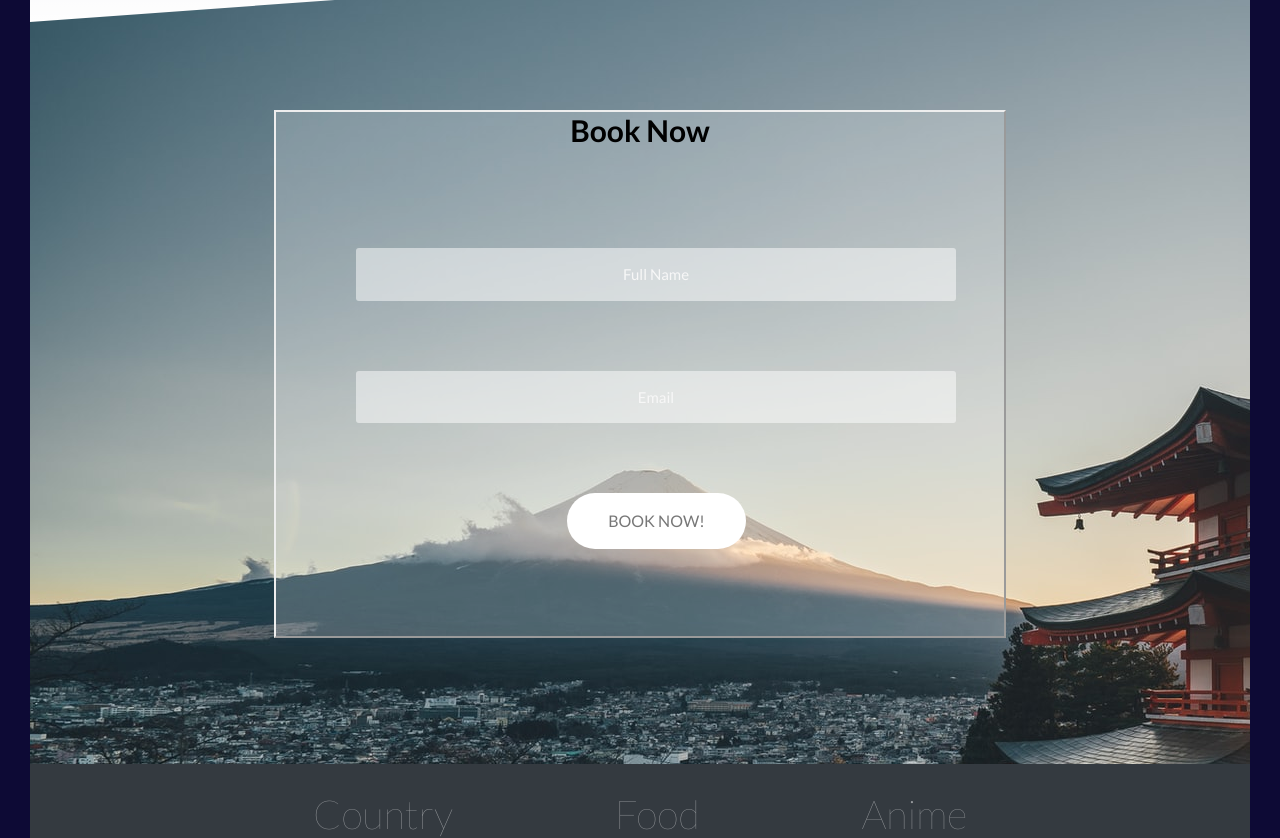
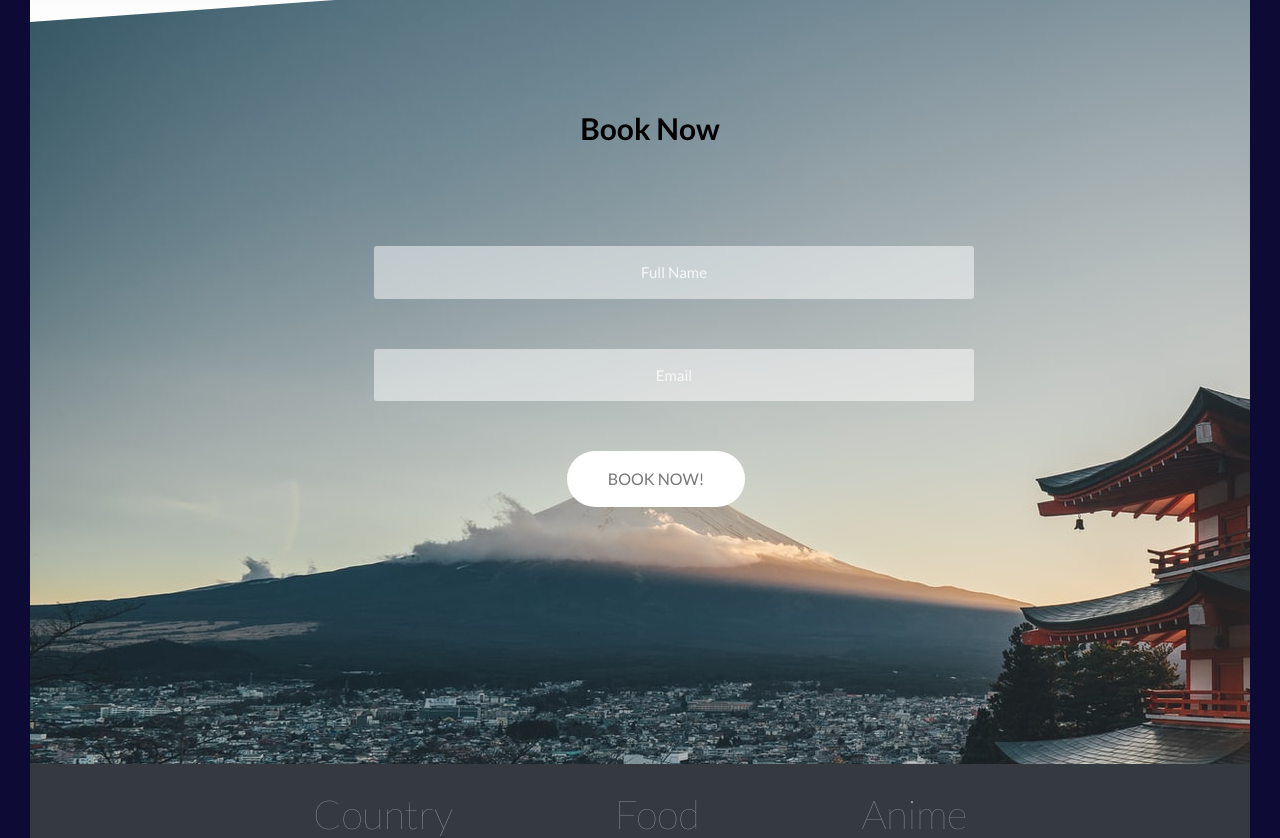
Before and after one commit to Mattvp21/Japan-Adventures, a website: page index.html in a window 1280 px wide. Shown: the part 1746-2584 px from the top of the page. Drawn offline with nearby package versions, Linux system fonts and the light colour scheme.

Commit message:
No cards on the mobile version

```diff
--- a/sass/components/_adventures.scss
+++ b/sass/components/_adventures.scss
@@ -15,17 +15,17 @@
    margin-top: -15vh;
 
    @include respond(tabland) {
-   height: 120vh;
+   height: 130vh;
 }
 
    @include respond(tabport) {
     clip-path: polygon(0 0%, 100% 0, 100% 100%, 0% 100%);
     -webkit-background-clip: polygon(0 0%, 100% 0, 100% 100%, 0% 100%);
-    height: 100vh;
+
 }
 
 @include respond(phone) {
-    height: 80vh;
+  display: none;
 
 }
 
@@ -56,26 +56,22 @@ h2 {
     perspective: 150rem;
     -moz-perspective: 150rem;
     position: relative;
-    width: 90%;
+    height:52rem;
 
 
 
     background-color: transparent;
-    @include respond(tabport) {
-        transform: translateY(-10rem);
 
-     }
 
-    @include respond(phone) {
-        transform: translateY(-15rem);
 
-     }
+
+
 
 
     &__side {
 
 
-        height: 50rem;
+        height: 52rem;
         transition: all .8s ease;
         position: absolute;
         top: 0;
@@ -159,9 +155,7 @@ h2 {
         text-align: right;
         width: 75%;
 
-        @include respond(tabport) {
-            font-size: 1.8rem
-         }
+
     }
 
     &__heading-span {
@@ -195,6 +189,7 @@ h2 {
             margin: 0 auto;
 
 
+
             li {
                 text-align: center;
                 font-size: 1.5rem;
@@ -204,19 +199,10 @@ h2 {
                     border-bottom: 1px solid $color-grey-light-2;
                 }
 
-                @include respond(tabport) {
-                   font-size: 1rem;
-                 }
 
-                 @include respond(tabland) {
-                    font-size: 1.3rem;
-                  }
             }
 
-            @include respond(tabport) {
-                width: 60%;
 
-             }
         }
     }
 
--- a/sass/components/_book.scss
+++ b/sass/components/_book.scss
@@ -1,12 +1,19 @@
 .book {
-    background-color: rgba($color-white, .2) ;
+
     width: 60%;
     height: 60%;
 
     position: absolute;
     @include centerItem;
-    border: 2px;
-    border-style: outset;
+
+
+    @include respond(tabland) {
+
+       margin-top: 3rem;
+       border: none;
+       background-color: transparent;
+     }
+
 
     @include respond(tabport) {
         height: 40%;
@@ -17,7 +24,7 @@
 
      @include respond(phone) {
         height: 20%;
-       margin-top: -10rem;
+
        background-color: transparent;
 
      }
@@ -27,26 +34,15 @@
 
     .form {
 
-        &__heading {
 
-            @include respond(tabport) {
-                transform: translateY(0rem);
-
-              }
-
-            @include respond(phone) {
-               transform: translateY(0rem);
-
-             }
-        }
 
         &__group {
 
         position: relative;
-        left: 8rem;
+        left: 10rem;
 
         &:not(:last-child) {
-            margin-bottom: 4rem;
+            margin-bottom: 2rem;
 
         }
 
@@ -73,7 +69,10 @@
             background-color: rgba($color-white, .5);
             transition: all .3s;
 
+            @include respond(tabport) {
+                width: 50rem;
 
+             }
 
              @include respond(tabport) {
                 width: 40rem;
@@ -81,7 +80,7 @@
              }
 
              @include respond(phone) {
-                width: 35rem;
+                width: 30rem;
                 right: 13rem;
              }
 
@@ -126,7 +125,7 @@
         &__input:placeholder-shown + &__label {
             opacity: 0;
             visibility: hidden;
-            transform: rotate(90deg);
+            transform: translateY(10rem) rotate(90deg);
         }
 
         &__button {
@@ -152,4 +151,15 @@
 
 .form__heading {
     top: -5rem;
+    right: -1rem;
+
+    @include respond(tabport) {
+
+        top: 5rem;
+      }
+
+    @include respond(phone) {
+      right: 2rem;
+
+     }
 }
```
Also changed, not shown: index.html (+3 -0 lines), css/styles.css.
